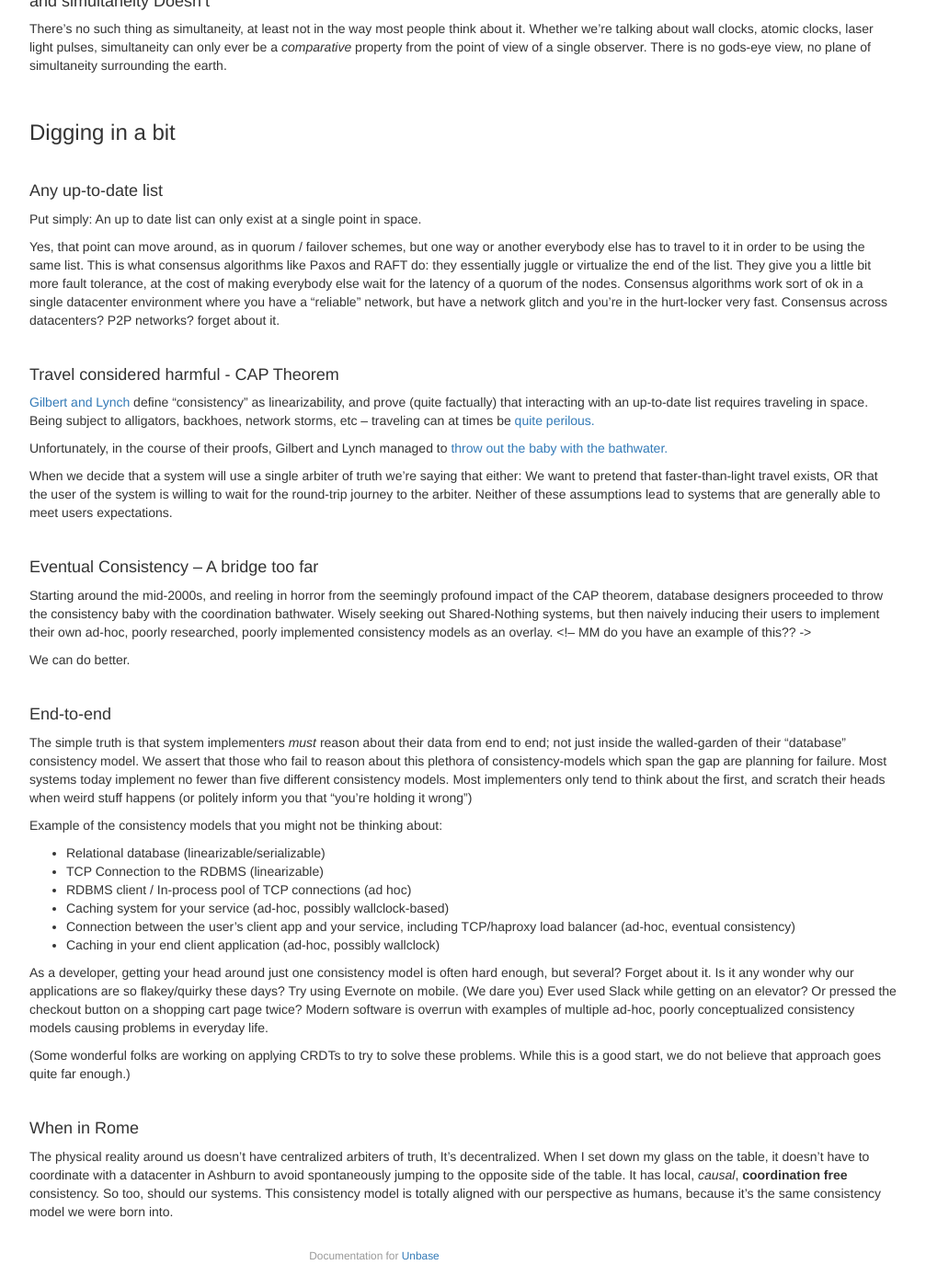
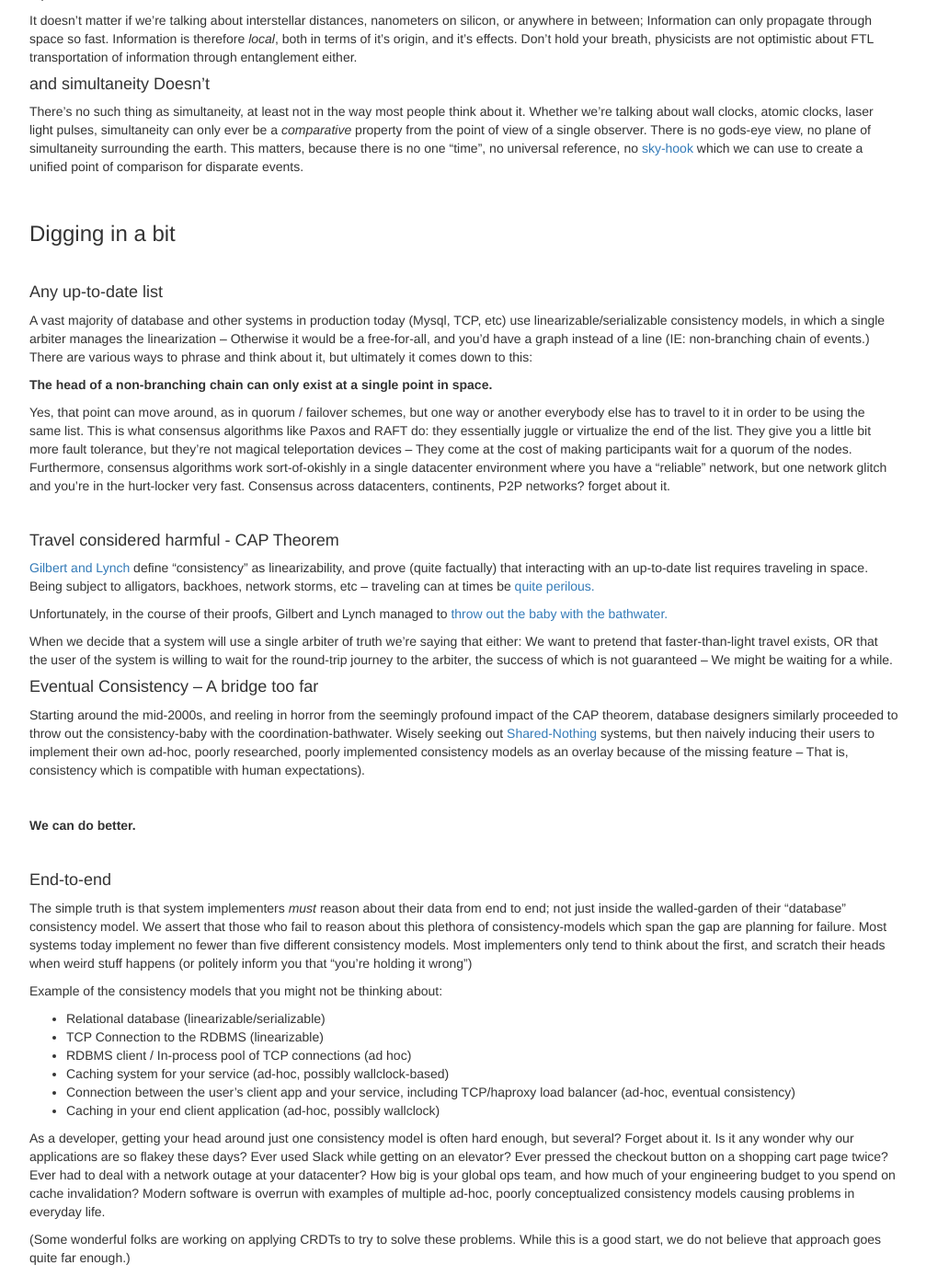
Before and after one commit to mindbeam/unbase, a Jekyll site: the page built from docs/design/the-problem.md, in a window 1280 px wide and 1400 px high, scrolled down 692 px. Shown: the whole window at 92% size, without its empty margins (233-1240 px from the left). Built offline with Jekyll 4.4.1, drawn with Linux system fonts in a browser that asks for light colours; comment, search, counter and statistics services are not loaded; some of the changed text lies outside the part shown.

Commit message:
cleaned up the-problem a bit. Tweaked logo. Added Favicon

```diff
--- a/docs/_layouts/default.html
+++ b/docs/_layouts/default.html
@@ -8,6 +8,8 @@
         <title>{{ site.title }}{% if page.title %} : {{ page.title }}{% endif %}</title>
         <meta name="description" content="{{ site.subtitle }}">
 
+
+        <link rel="icon" type="image/png" href="/unbase_globe_96x96.png" sizes="96x96">
         <link href="https://maxcdn.bootstrapcdn.com/bootstrap/3.3.5/css/bootstrap.min.css" rel="stylesheet">
         <link rel="stylesheet" href="{{ site.baseurl }}/css/syntax.css">
         <link rel="stylesheet" href="{{ site.baseurl }}/css/main.css">
--- a/docs/design/the-problem.md
+++ b/docs/design/the-problem.md
@@ -11,9 +12,12 @@
 
 Why does this happen? Why do you get strange behavior from the EU server when you're in Los Angeles?
 
-The root of the problem is that, for decades, we have been building systems that make assumptions that are inconsistent with the fundamental laws of physics that govern the universe in which they are situated. They then employ a series of hacks and workarounds to 'pull the wool' over users' eyes. This approach generally leads to the user being disappointed in one way or another and generally prevents the systems from scaling optimally.
+The root of the problem is that for decades, we have been building computing systems on the basis of at least two major conceptual errors:
 
-"Physics?" you ask. Bear with us, this won't hurt too much.
+1. The belief that networks can be made reliable
+2. The belief that a single arbiter of state makes a consistency-model "strong"
+
+As our demands on computer technology have expanded, so too has the strain induced by these faulty assumptions. We as an industry have spent the past few decades trying to cope with this foundational error in conceptualization, employing endless workarounds; Yet somehow still falling short of the reliable and predictable systems we seek. These shortcomings affect systems far and wide, and in ways which span the gamut from the mundane to the profound. This generally leads to the user being disappointed in one way or another and in the undue expenditure of human capital in an attempt to combat it.
 
 <!-- Could you boil down the main problems into bullets? I don't come away with this with a strong sense of problems XYZ exists and are manifest in most systems, "then I am going to tell you why below". -->
 
@@ -21,7 +25,7 @@
 
 #### Let's face facts:
 
-As it turns out, the universe we occupy is a little lacking in terms of cool sci-fi-physics. There's no faster-than-light travel; not for spaceships, and not even for data. Worse yet, It's not simply a matter of the galactic postal service being slow – _Existence itself_ (read "information") has an inconvenient upper limit to how fast it can travel.
+As it turns out, the universe we occupy is a little lacking in terms of cool sci-fi-physics. There's no faster-than-light travel; not for spaceships, and not even for data. Worse yet, It's not simply a matter of the galactic postal service being slow – _Existence itself_ (read: information) has an inconvenient upper limit to how fast it can travel.
 
 <!-- I would add in something somewhere about the fact that we try to build overlays in the systems that make users think that they are physically closer than they are, so there is an appearance of information propagating faster than it can... but that it is all smoke and mirrors which eventually causes issues. Then we can move on to the next section. -->
 
@@ -35,7 +39,7 @@
 
 <!-- simultaneity might be the wrong thing to start with here? I think the bigger issue is that there is no global agreed upon ordering of events. Simultaneity is just one instance of an agreed upon order.  One where things happen at the same time.  While physicist think about simultaneity, I don't think many computer science folks do, be cause we generally pretend that things don't happen at the same time anyway.  So to me the main issue is that you can't use 'time' as an arbitrator of happens before -->
 
-There's no such thing as simultaneity, at least not in the way most people think about it. Whether we're talking about wall clocks, atomic clocks, laser light pulses, simultaneity can only ever be a *comparative* property from the point of view of a single observer. There is no gods-eye view, no plane of simultaneity surrounding the earth.
+There's no such thing as simultaneity, at least not in the way most people think about it. Whether we're talking about wall clocks, atomic clocks, laser light pulses, simultaneity can only ever be a *comparative* property from the point of view of a single observer. There is no gods-eye view, no plane of simultaneity surrounding the earth. This matters, because there is no one "time", no universal reference, no [sky-hook](https://www.youtube.com/watch?v=SfvouFIVCmQ){:target="define"} which we can use to create a unified point of comparison for disparate events.
 
 <br>
 
@@ -46,9 +50,12 @@
 #### Any up-to-date list
 <!-- If I am the average reader, I don't know what an up to date list is or why I would care.  I think you need to frame this with 'systems use the concept of an up to date list to do XYZ'.  The problem is they can't be agreed upon throughout the whole system. -->
 
-Put simply: An up to date list can only exist at a single point in space.
+A vast majority of database and other systems in production today (Mysql, TCP, etc) use linearizable/serializable consistency models, in which a single arbiter manages the linearization – Otherwise it would be a free-for-all, and you'd have a graph instead of a line (IE: non-branching chain of events.)
+There are various ways to phrase and think about it, but ultimately it comes down to this:
 
-Yes, that point can move around, as in quorum / failover schemes, but one way or another everybody else has to travel to it in order to be using the same list. This is what consensus algorithms like Paxos and RAFT do: they essentially juggle or virtualize the end of the list. They give you a little bit more fault tolerance, at the cost of making everybody else wait for the latency of a quorum of the nodes. Consensus algorithms work sort of ok in a single datacenter environment where you have a "reliable" network, but have a network glitch and you're in the hurt-locker very fast. Consensus across datacenters? P2P networks? forget about it.
+**The head of a non-branching chain can only exist at a single point in space.**
+
+Yes, that point can move around, as in quorum / failover schemes, but one way or another everybody else has to travel to it in order to be using the same list. This is what consensus algorithms like Paxos and RAFT do: they essentially juggle or virtualize the end of the list. They give you a little bit more fault tolerance, but they're not magical teleportation devices – They come at the cost of making participants wait for a quorum of the nodes. Furthermore, consensus algorithms work sort-of-okishly in a single datacenter environment where you have a "reliable" network, but one network glitch and you're in the hurt-locker very fast. Consensus across datacenters, continents, P2P networks? forget about it.
 
 <br>
 
@@ -58,18 +65,17 @@
 
 Unfortunately, in the course of their proofs, Gilbert and Lynch managed to [throw out the baby with the bathwater.](https://arxiv.org/abs/1509.05393){:target="kleppman"}
 
-When we decide that a system will use a single arbiter of truth we're saying that either: We want to pretend that faster-than-light travel exists, OR that the user of the system is willing to wait for the round-trip journey to the arbiter. Neither of these assumptions lead to systems that are generally able to meet users expectations.
-
+When we decide that a system will use a single arbiter of truth we're saying that either: We want to pretend that faster-than-light travel exists, OR that the user of the system is willing to wait for the round-trip journey to the arbiter, the success of which is not guaranteed – We might be waiting for a while.
 <br>
 
 #### Eventual Consistency – A bridge too far
 <!-- I think the point to make here is that we gained intuition that data needs to be distributed.  However it was distributed mainly to increase parallelism.  We wanted to handle more requests than a single server could handle.  We also knew we didn't want to wait for a central arbiter.  So we got rid of the central arbiter and made "copies" of the data.  Now multiple servers could share the load.  the problem though, is that two users can now modify the data at two different points in space-time. Meaning that the data on the two servers is now inconsistent.  The servers will eventually exchange information and become consistent. So this is good, and is not really different in premise from what we are doing here.  So what is the big deal?  Well one thing is that they do this by making "state" consistent and having the messages / mutations being ephemeral.  Which we don't love. -->
 
-Starting around the mid-2000s, and reeling in horror from the seemingly profound impact of the CAP theorem, database designers proceeded to throw the consistency baby with the coordination bathwater. Wisely seeking out Shared-Nothing systems, but then naively inducing their users to implement their own ad-hoc, poorly researched, poorly implemented consistency models as an overlay. <!-- MM do you have an example of this?? ->
+Starting around the mid-2000s, and reeling in horror from the seemingly profound impact of the CAP theorem, database designers similarly proceeded to throw out the consistency-baby with the coordination-bathwater. Wisely seeking out [Shared-Nothing](https://en.wikipedia.org/wiki/Shared_nothing_architecture){:target="define"} systems, but then naively inducing their users to implement their own ad-hoc, poorly researched, poorly implemented consistency models as an overlay because of the missing feature – That is, consistency which is compatible with human expectations).
 
+<br>
 
-
-We can do better.
+**We can do better.**
 
 <br>
 <!-- MM I think the point here is that sharding was again a way to distribute data around the system.  That's good.  But again they did this for parallelism, NOT for latency.  The sharding algorithms are usually rather arbitrary in terms of data locality.  There is just some coordinator or pre-agreed upon algorithm that places data at arbitrary locations in the system.  Good for parallelism, bad for understanding the no-FTL issue of the universe. -->
@@ -104,7 +110,7 @@
 * Connection between the user's client app and your service, including TCP/haproxy load balancer (ad-hoc, eventual consistency)
 * Caching in your end client application (ad-hoc, possibly wallclock)
 
-As a developer, getting your head around just one consistency model is often hard enough, but several? Forget about it. Is it any wonder why our applications are so flakey/quirky these days? Try using Evernote on mobile. (We dare you) Ever used Slack while getting on an elevator? Or pressed the checkout button on a shopping cart page twice? Modern software is overrun with examples of multiple ad-hoc, poorly conceptualized consistency models causing problems in everyday life.
+As a developer, getting your head around just one consistency model is often hard enough, but several? Forget about it. Is it any wonder why our applications are so flakey these days? Ever used Slack while getting on an elevator? Ever pressed the checkout button on a shopping cart page twice? Ever had to deal with a network outage at your datacenter? How big is your global ops team, and how much of your engineering budget to you spend on cache invalidation? Modern software is overrun with examples of multiple ad-hoc, poorly conceptualized consistency models causing problems in everyday life.
 
 (Some wonderful folks are working on applying CRDTs to try to solve these problems. While this is a good start, we do not believe that approach goes quite far enough.)
 
@@ -113,4 +119,8 @@
 #### When in Rome
 
 The physical reality around us doesn't have centralized arbiters of truth, It's decentralized.
-When I set down my glass on the table, it doesn't have to coordinate with a datacenter in Ashburn to avoid spontaneously jumping to the opposite side of the table. It has local, *causal*, **coordination free** consistency. So too, should our systems. This consistency model is totally aligned with our perspective as humans, because it's the same consistency model we were born into.
+When I set down my glass on the table, it doesn't have to coordinate with a datacenter in Ashburn, VA to avoid spontaneously jumping to the opposite side of the table. It has local, *causal*, **coordination free** consistency. So too, should our systems. This consistency model is totally aligned with our perspective as humans, because it's the same consistency model we were born into.
+
+Lets learn from natural systems and relax. Nature doesn't do a priori resource planning, and neither should we.
+
+<img src="/unbase_globe_96x96.png" style="height:48px; float: right">
```
Also changed, not shown: other parts of docs/design/the-problem.md (+1 -0 lines), docs/design/core-concepts.md (+13 -12 lines), docs/logo_dark.svg, docs/unbase_globe_96x96.png (added), 1 other file.
